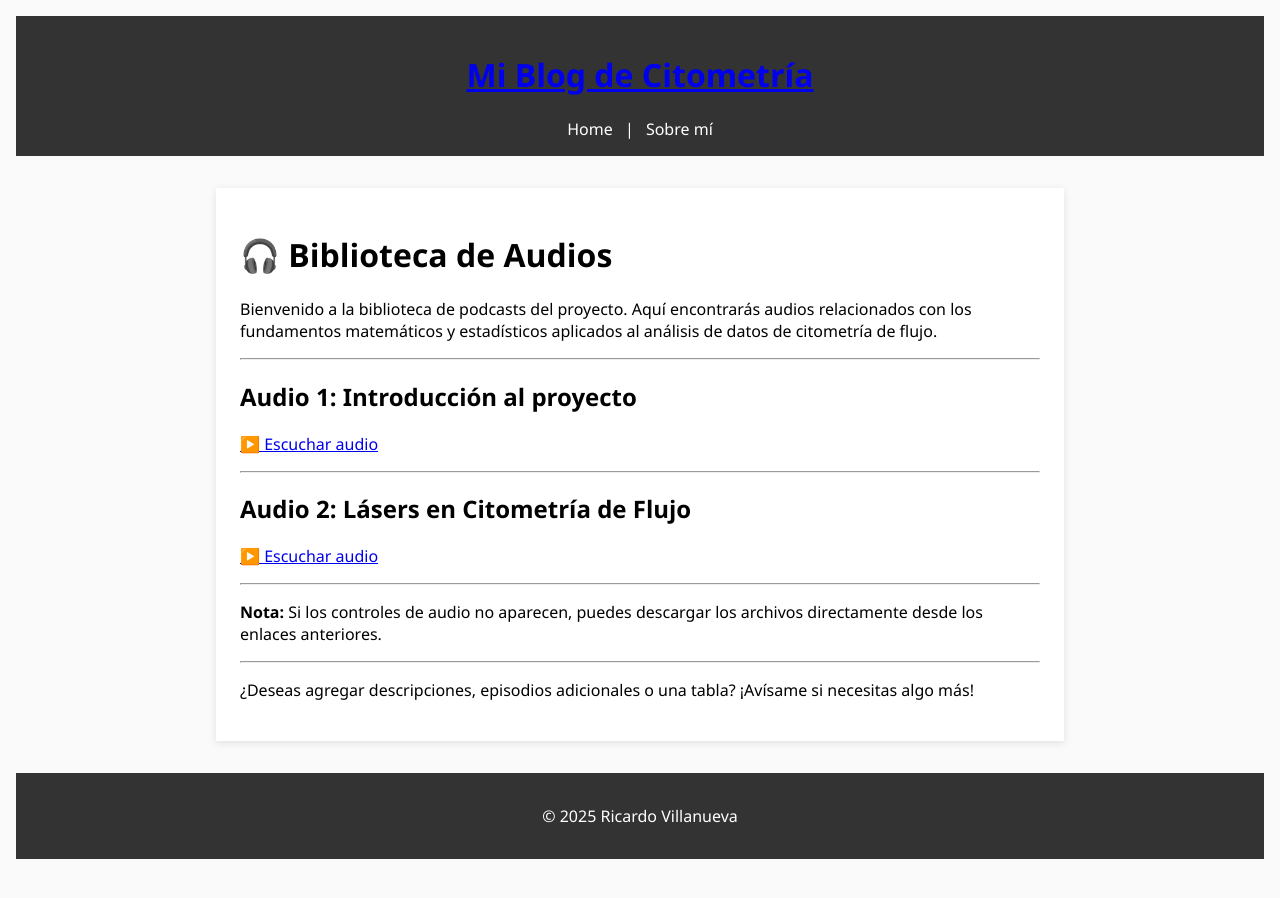
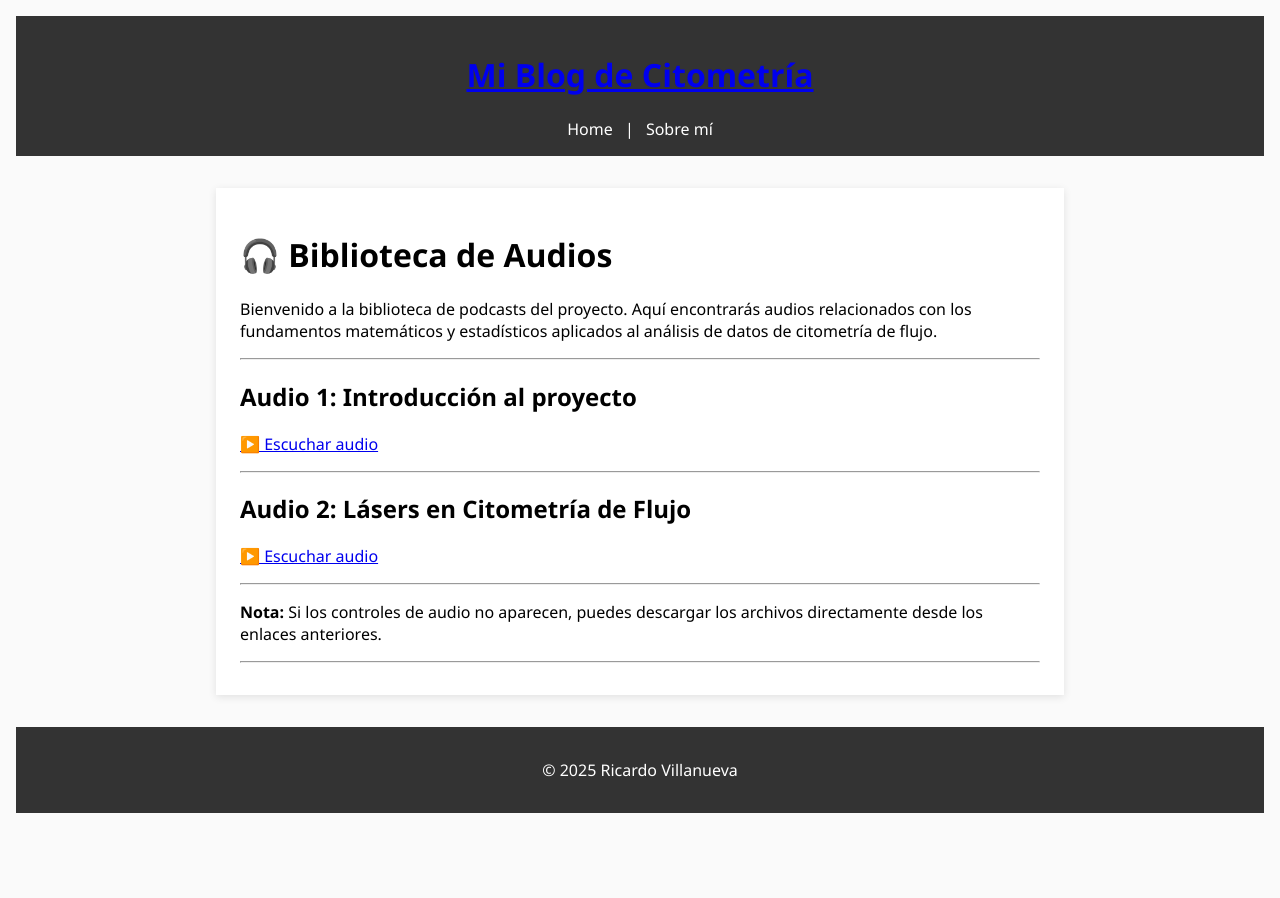
Before and after one commit to jvillanuevatoledo/CITO_ESTADISTICA, a Jekyll site: the page built from PODCASTS.md, in a window 1280 px wide. Built offline with Jekyll 4.4.1, drawn with Linux system fonts in a browser that asks for light colours; our own code applies the rules of GitHub Pages for plain Markdown files.

Commit message:
Update PODCASTS.md

```diff
--- a/PODCASTS.md
+++ b/PODCASTS.md
@@ -19,5 +19,3 @@ Bienvenido a la biblioteca de podcasts del proyecto. Aquí encontrarás audios r
 **Nota:** Si los controles de audio no aparecen, puedes descargar los archivos directamente desde los enlaces anteriores.
 
 ---
-
-¿Deseas agregar descripciones, episodios adicionales o una tabla? ¡Avísame si necesitas algo más!
```
